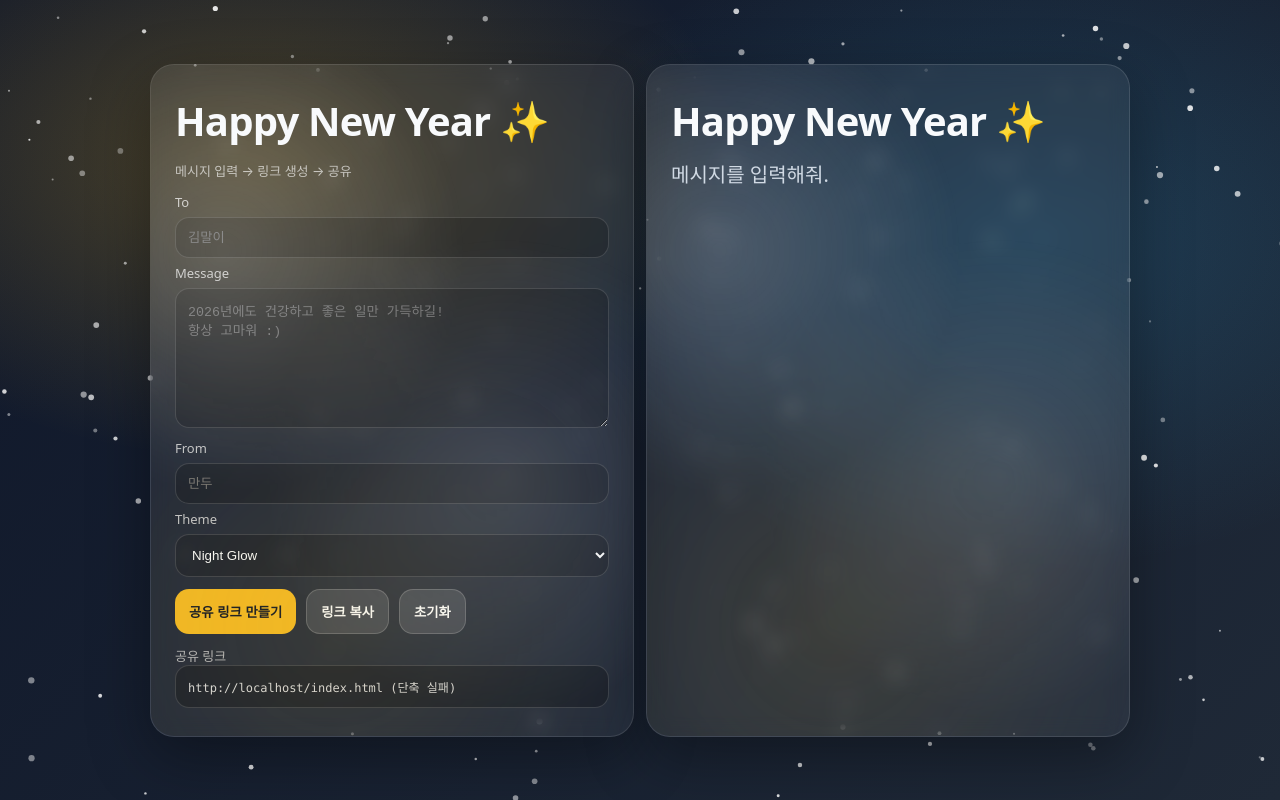
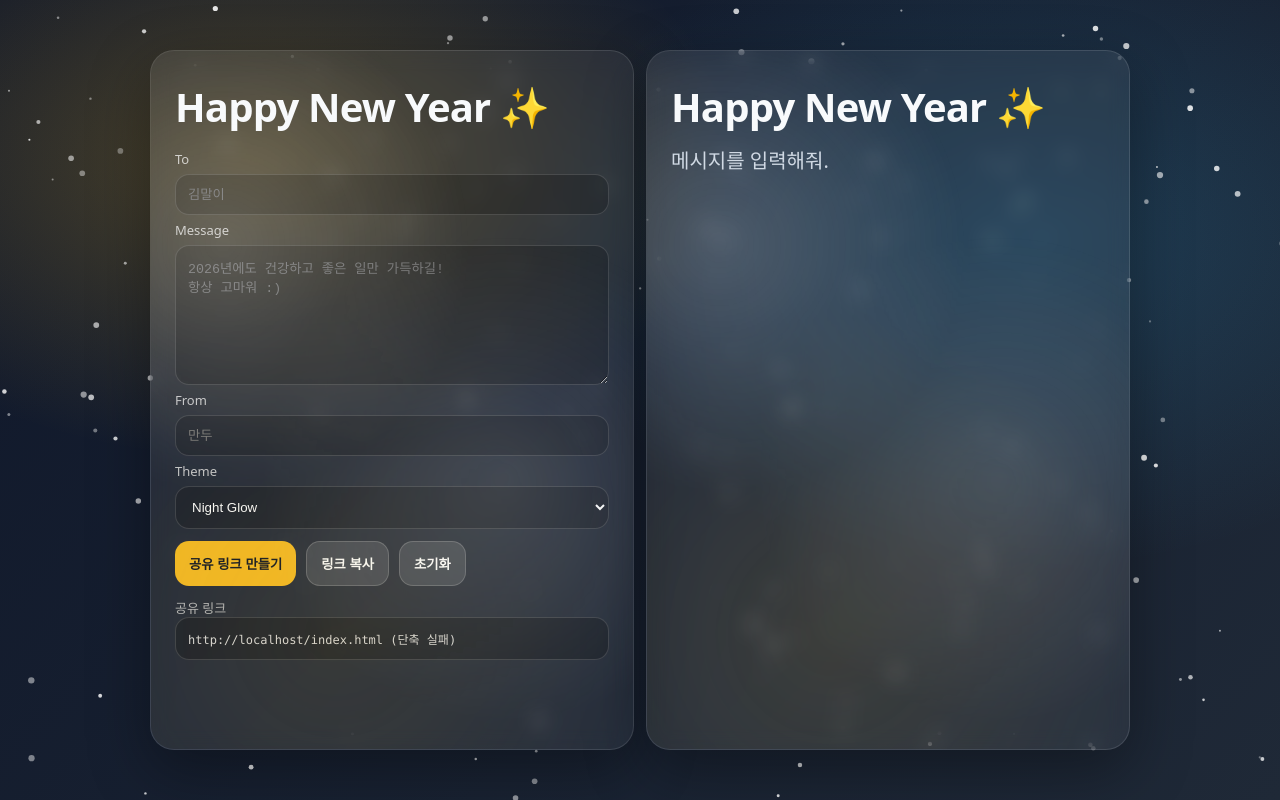
Before and after one commit to ryu9663/happy_new_year, a website: page index.html in a window 1280 px wide. Both pictures are taken after a click on the button "공유 링크 만들기". Drawn offline with nearby package versions, Linux system fonts and the light colour scheme; no server answers.

Commit message:
layout 수정

```diff
--- a/index.html
+++ b/index.html
@@ -63,6 +63,30 @@
         backdrop-filter: blur(10px);
         box-shadow: 0 20px 60px rgba(0, 0, 0, 0.35);
         overflow: hidden;
+        height: 700px;
+        display: flex;
+        flex-direction: column;
+      }
+      .card-content {
+        overflow-y: auto;
+        flex: 1;
+        min-height: 0;
+        padding-right: 20px;
+        margin-right: -20px;
+      }
+      .card-content::-webkit-scrollbar {
+        width: 6px;
+      }
+      .card-content::-webkit-scrollbar-track {
+        background: rgba(255, 255, 255, 0.1);
+        border-radius: 3px;
+      }
+      .card-content::-webkit-scrollbar-thumb {
+        background: rgba(255, 255, 255, 0.3);
+        border-radius: 3px;
+      }
+      .card-content::-webkit-scrollbar-thumb:hover {
+        background: rgba(255, 255, 255, 0.5);
       }
       .sparkle {
         position: absolute;
@@ -189,8 +213,8 @@
         grid-template-columns: 1fr;
       }
       body.share #preview.card {
-        width: min(920px, calc(100% - 32px));
-        padding: 34px 26px;
+        width: 482px;
+        padding: 28px 24px;
       }
       .shareFooter {
         display: none;
@@ -228,10 +252,9 @@
         <div class="card" id="editor">
           <div class="sparkle"></div>
           <h1>Happy New Year ✨</h1>
-          <p class="hint">메시지 입력 → 링크 생성 → 공유</p>
 
           <label>To</label>
-          <input id="to" placeholder="김말이" maxlength="40" />
+          <input id="to" placeholder="김말이" />
 
           <label>Message</label>
           <textarea
@@ -240,7 +263,7 @@
           ></textarea>
 
           <label>From</label>
-          <input id="from" placeholder="만두" maxlength="40" />
+          <input id="from" placeholder="만두" />
 
           <label>Theme</label>
           <select id="theme">
@@ -263,9 +286,11 @@
 
         <div class="card" id="preview">
           <div class="sparkle"></div>
-          <h1 id="pvTitle">Happy New Year ✨</h1>
-          <p class="msg" id="pvMsg">메시지를 입력하면 여기서 미리보기 돼.</p>
-          <div class="sig" id="pvSig"></div>
+          <div class="card-content">
+            <h1 id="pvTitle">Happy New Year ✨</h1>
+            <p class="msg" id="pvMsg">메시지를 입력하면 여기서 미리보기 돼.</p>
+            <div class="sig" id="pvSig"></div>
+          </div>
         </div>
       </div>
 
@@ -352,19 +377,19 @@
       }
 
       function makeLink() {
-        const to = els.to.value.trim().slice(0, 40);
-        const msg = els.message.value.trim().slice(0, 700);
-        const from = els.from.value.trim().slice(0, 40);
+        const to = els.to.value.trim();
+        const msg = els.message.value.trim();
+        const from = els.from.value.trim();
         const theme = els.theme.value;
 
         // 배열 형태로 더 압축: [to, msg, from, theme번호]
         const data = [];
-        if (to || msg || from || theme !== 'night') {
-          data[0] = to || '';
-          data[1] = msg || '';
-          data[2] = from || '';
-          if (theme !== 'night') {
-            data[3] = theme === 'dawn' ? 1 : 2;
+        if (to || msg || from || theme !== "night") {
+          data[0] = to || "";
+          data[1] = msg || "";
+          data[2] = from || "";
+          if (theme !== "night") {
+            data[3] = theme === "dawn" ? 1 : 2;
           }
         }
 
@@ -398,15 +423,21 @@
             els.to.value = data[0] || "";
             els.message.value = data[1] || "";
             els.from.value = data[2] || "";
-            els.theme.value = data[3] === 1 ? 'dawn' : data[3] === 2 ? 'mint' : 'night';
+            els.theme.value =
+              data[3] === 1 ? "dawn" : data[3] === 2 ? "mint" : "night";
           } else {
             // 하위호환: 기존 객체 형태
             els.to.value = data.t || "";
             els.message.value = data.m || "";
             els.from.value = data.f || "";
-            els.theme.value = typeof data.th === 'number'
-              ? (data.th === 1 ? 'dawn' : data.th === 2 ? 'mint' : 'night')
-              : (data.th || "night");
+            els.theme.value =
+              typeof data.th === "number"
+                ? data.th === 1
+                  ? "dawn"
+                  : data.th === 2
+                  ? "mint"
+                  : "night"
+                : data.th || "night";
           }
 
           renderPreview();
@@ -431,10 +462,10 @@
         els.link.textContent = "단축 URL 생성 중...";
 
         try {
-          const response = await fetch('/api/shorten', {
-            method: 'POST',
-            headers: { 'Content-Type': 'application/json' },
-            body: JSON.stringify({ url: fullUrl })
+          const response = await fetch("/api/shorten", {
+            method: "POST",
+            headers: { "Content-Type": "application/json" },
+            body: JSON.stringify({ url: fullUrl }),
           });
 
           if (response.ok) {
```
Also changed, not shown: CLAUDE.md (+1 -0 lines).
